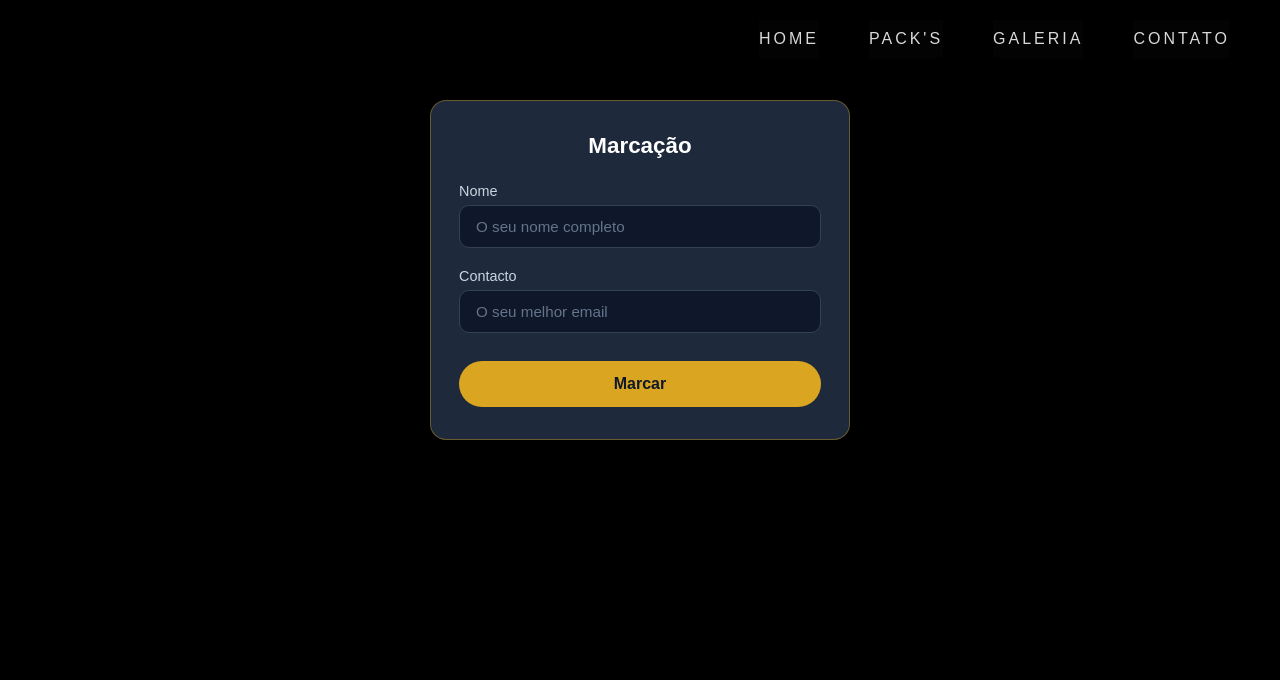
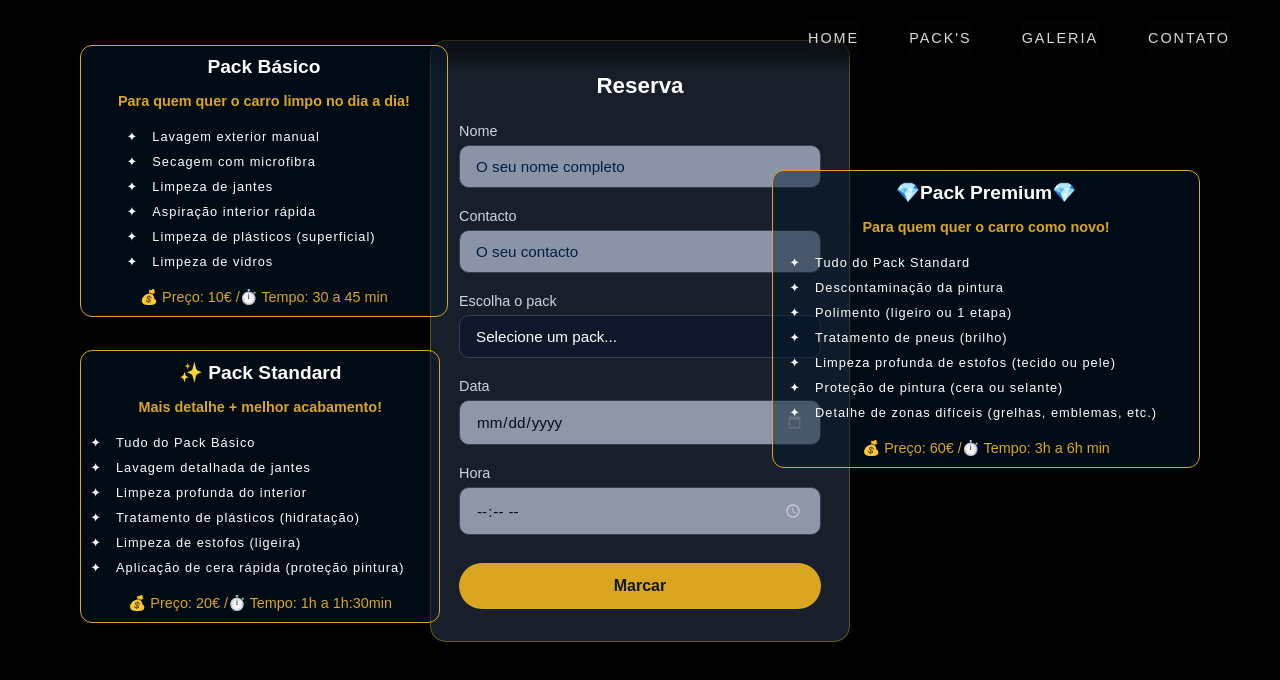
Before and after one commit to pedro84leal-cpu/MP-Carwash, a React (Vite) app: page /reservas in a window 1280 px wide. Shown: the top 680 px of the page. Built offline with nearby package versions, Linux system fonts and the light colour scheme.

Commit message:
mensagem

```diff
--- a/src/assets/Components/Banner-marcacao/banner.module.css
+++ b/src/assets/Components/Banner-marcacao/banner.module.css
@@ -37,7 +37,6 @@
 .textoDourado {
 
     color: gold;
-
     border-radius: 15px;
 }
 
--- a/src/assets/Components/Menu/Menu.module.css
+++ b/src/assets/Components/Menu/Menu.module.css
@@ -32,9 +32,9 @@
     position: relative;
     color: rgba(255, 255, 255, 0.85);
     text-decoration: none;
-    font-size: 1rem;
+    font-size: 0.9rem;
     text-transform: uppercase;
-    letter-spacing: 3px;
+    letter-spacing: 2px;
     padding: 10px 0;
     transition: all 0.3s ease;
     background-color: rgba(11, 11, 11, 0.313);
--- /dev/null
+++ b/src/assets/Components/Packs/Basico/basico.jsx
@@ -0,0 +1,33 @@
+import styles from '../Basico/basico.module.css'
+
+
+function Basico(){
+    return(
+        <>
+        <div className={styles.basico}>
+            <h1 className={styles.basicoTitulo}>
+                Pack Básico
+            </h1>
+            <h2>
+                Para quem quer o carro limpo no dia a dia!
+            </h2>
+            <ul>
+                <li>Lavagem exterior manual</li>
+                <li>Secagem com microfibra</li>
+                <li>Limpeza de jantes</li>
+                <li>Aspiração interior rápida</li>
+                <li>Limpeza de plásticos (superficial)</li>
+                <li>Limpeza de vidros</li>
+            </ul>
+            <p>
+                💰 Preço: 10€ {'/'}⏱️ Tempo: 30 a 45 min
+            </p>
+
+
+        </div>
+        </>
+
+    )
+}
+
+export default Basico
--- /dev/null
+++ b/src/assets/Components/Packs/Basico/basico.module.css
@@ -0,0 +1,44 @@
+.basico{
+
+    display: flex;
+    align-items: center;
+    flex-direction: column;
+    gap: 15px;
+    position: absolute;
+    top: 45px;
+    left: 80px;
+    padding: 10px 37px;
+    background-color: #02172c7f;
+    border: 1px solid goldenrod;
+    border-radius: 12px;
+    z-index: 15;
+}
+
+.basicoTitulo {
+
+    font-size: 1.2rem;
+    color: white
+}
+
+h2{
+
+    color: goldenrod;
+    font-size: 0.9rem;
+}
+
+
+
+li{
+
+    list-style-type: "✦  ";
+    color: white;
+    font-size: 0.8rem;
+    letter-spacing: 1px;
+    padding: 5px;
+}
+
+p{
+
+    color: goldenrod;
+    font-size: 0.9rem;
+}
--- /dev/null
+++ b/src/assets/Components/Packs/Premium/premium.jsx
@@ -0,0 +1,34 @@
+import styles from '../Premium/premium.module.css'
+
+
+function Premium(){
+    return(
+        <>
+        <div className={styles.premium}>
+            <h1 className={styles.premiumTitulo}>
+                💎Pack Premium💎
+            </h1>
+            <h2>
+                Para quem quer o carro como novo!
+            </h2>
+            <ul>
+                <li>Tudo do Pack Standard</li>
+                <li>Descontaminação da pintura</li>
+                <li>Polimento (ligeiro ou 1 etapa)</li>
+                <li>Tratamento de pneus (brilho)</li>
+                <li>Limpeza profunda de estofos (tecido ou pele)</li>
+                <li>Proteção de pintura (cera ou selante)</li>
+                <li>Detalhe de zonas difíceis (grelhas, emblemas, etc.)</li>
+            </ul>
+            <p>
+                💰 Preço: 60€ {'/'}⏱️ Tempo: 3h a 6h min
+            </p>
+
+
+        </div>
+        </>
+
+    )
+}
+
+export default Premium
--- /dev/null
+++ b/src/assets/Components/Packs/Premium/premium.module.css
@@ -0,0 +1,44 @@
+.premium{
+
+    display: flex;
+    align-items: center;
+    flex-direction: column;
+    gap: 15px;
+    position: absolute;
+    top: 170px;
+    right: 80px;
+    padding: 10px 37px;
+    background-color: #02172c7f;
+    border: 1px solid goldenrod;
+    border-radius: 12px;
+    z-index: 15;
+}
+
+.premiumTitulo {
+
+    font-size: 1.2rem;
+    color: white
+}
+
+h2{
+
+    color: goldenrod;
+    font-size: 0.9rem;
+}
+
+
+
+li{
+
+    list-style-type: "✦  ";
+    color: white;
+    font-size: 0.8rem;
+    letter-spacing: 1px;
+    padding: 5px;
+}
+
+p{
+
+    color: goldenrod;
+    font-size: 0.9rem;
+}
--- /dev/null
+++ b/src/assets/Components/Packs/Standard/standard.jsx
@@ -0,0 +1,33 @@
+import styles from '../Standard/standard.module.css'
+
+
+function Standard(){
+    return(
+        <>
+        <div className={styles.standard}>
+            <h1 className={styles.standardTitulo}>
+                ✨ Pack Standard
+            </h1>
+            <h2>
+                Mais detalhe + melhor acabamento!
+            </h2>
+            <ul>
+                <li>Tudo do Pack Básico</li>
+                <li>Lavagem detalhada de jantes</li>
+                <li>Limpeza profunda do interior</li>
+                <li>Tratamento de plásticos (hidratação)</li>
+                <li>Limpeza de estofos (ligeira)</li>
+                <li>Aplicação de cera rápida (proteção pintura)</li>
+            </ul>
+            <p>
+                💰 Preço: 20€ {'/'}⏱️ Tempo: 1h a 1h:30min
+            </p>
+
+
+        </div>
+        </>
+
+    )
+}
+
+export default Standard
--- /dev/null
+++ b/src/assets/Components/Packs/Standard/standard.module.css
@@ -0,0 +1,44 @@
+.standard{
+
+    display: flex;
+    align-items: center;
+    flex-direction: column;
+    gap: 15px;
+    position: absolute;
+    top: 350px;
+    left: 80px;
+    padding: 10px 30px;
+    background-color: #02172c7f;
+    border: 1px solid goldenrod;
+    border-radius: 12px;
+    z-index: 15;
+}
+
+.standardTitulo {
+
+    font-size: 1.2rem;
+    color: white
+}
+
+h2{
+
+    color: goldenrod;
+    font-size: 0.9rem;
+}
+
+
+
+li{
+
+    list-style-type: "✦  ";
+    color: white;
+    font-size: 0.8rem;
+    letter-spacing: 1px;
+    padding: 5px;
+}
+
+p{
+
+    color: goldenrod;
+    font-size: 0.9rem;
+}
--- a/src/assets/Components/Reservas/reservas.jsx
+++ b/src/assets/Components/Reservas/reservas.jsx
@@ -1,12 +1,24 @@
 import Menu from '../Menu/Menu'
+import Basico from '../Packs/Basico/basico';
+import Premium from '../Packs/Premium/premium';
+import Standard from '../Packs/Standard/standard';
 import styles from '../Reservas/reservas.module.css'
+import { useState} from 'react';
+
 
 function Reservas() {
+
+  const [pack, setPack] = useState('');
+  const [data, setData] = useState('');
+  const [hora, setHora] = useState('');
+
   return (
     <>
     <Menu />
     <form className={styles.formMar}>
-      <h2 className={styles.titulo}>Marcação</h2>
+      <h2 className={styles.titulo}>
+        Reserva
+      </h2>
 
       <div className={styles.campo}>
         <label htmlFor="name">Nome</label>
@@ -25,7 +37,47 @@ function Reservas() {
           type="email"
           name="email"
           id="email"
-          placeholder="O seu melhor email"
+          placeholder="O seu contacto"
+          required
+        />
+      </div>
+
+      <div className={styles.campo}>
+        <label htmlFor="pack">Escolha o pack</label>
+          <select
+          name="pack"
+          id="pack"
+          value={pack}
+          onChange={(e) => setPack(e.target.value)}
+          required
+        >
+          <option value="">Selecione um pack...</option>
+          <option value="basico">Pack Básico</option>
+          <option value="standard">Pack Standard</option>
+          <option value="premium">Pack Premium</option>
+        </select>
+      </div>
+
+      <div className={styles.campo}>
+        <label htmlFor="data">Data</label>
+        <input
+          type="date"
+          name="data"
+          id="data"
+          value={data}
+          onChange={(e) => setData(e.target.value)}
+          required
+        />
+      </div>
+
+      <div className={styles.campo}>
+        <label htmlFor="hora">Hora</label>
+        <input
+          type="time"
+          name="hora"
+          id="hora"
+          value={hora}
+          onChange={(e) => setHora(e.target.value)}
           required
         />
       </div>
@@ -34,6 +86,9 @@ function Reservas() {
         Marcar
       </button>
     </form>
+    <Basico />
+    <Standard />
+    <Premium />
     </>
   )
 }
--- a/src/assets/Components/Reservas/reservas.module.css
+++ b/src/assets/Components/Reservas/reservas.module.css
@@ -5,9 +5,9 @@
     gap: 20px;
     max-width: 420px;
     width: 100%;
-    margin: 100px auto;
+    margin: 40px auto;
     padding: 32px 28px;
-    background-color: #1e293b;
+    background-color: #181f2a;
     border: 1px solid rgba(218, 165, 32, 0.4);
     border-radius: 16px;
     box-shadow: 0 8px 30px rgba(0, 0, 0, 0.3);
@@ -41,7 +41,7 @@
     padding: 12px 16px;
     font-size: 0.95rem;
     color: white;
-    background-color: #0f172a;
+    background-color: #8b94a7;
     border: 1px solid #334155;
     border-radius: 10px;
     outline: none;
@@ -50,7 +50,7 @@
 
 .campo input::placeholder {
 
-     color: #64748b;
+     color: #021e44;
 }
 
 .campo input:focus {
@@ -86,3 +86,61 @@
 
     transform: translateY(0);
 }
+
+.campo select {
+
+    padding: 12px 16px;
+    font-size: 0.95rem;
+    color: white;
+    background-color: #0f172a;
+    border: 1px solid #334155;
+    border-radius: 10px;
+    outline: none;
+    cursor: pointer;
+    transition: border-color 0.3s ease, box-shadow 0.3s ease;
+    appearance: none;  /* remove seta padrão */
+}
+
+.campo select:focus {
+
+    border-color: goldenrod;
+    box-shadow: 0 0 0 3px rgba(218, 165, 32, 0.15);
+}
+
+.campo select option {
+
+    background-color: #1e293b;
+    color: white;
+}
+
+.campo input[type="date"],
+.campo input[type="time"] {
+    padding: 12px 16px;
+    font-size: 0.95rem;
+    color: rgb(0, 14, 25);
+    background-color: #8e96a8;
+    border: 1px solid #334155;
+    border-radius: 10px;
+    outline: none;
+    cursor: pointer;
+    transition: border-color 0.3s ease, box-shadow 0.3s ease;
+}
+
+.campo input[type="date"]:focus,
+.campo input[type="time"]:focus {
+  border-color: goldenrod;
+  box-shadow: 0 0 0 3px rgba(218, 165, 32, 0.15);
+}
+
+/* Cor do ícone do calendário/relógio */
+.campo input[type="date"]::-webkit-calendar-picker-indicator,
+.campo input[type="time"]::-webkit-calendar-picker-indicator {
+  filter: invert(0.8);  /* ícone mais claro */
+  cursor: pointer;
+}
+
+/* Cor do ícone no hover */
+.campo input[type="date"]:hover::-webkit-calendar-picker-indicator,
+.campo input[type="time"]:hover::-webkit-calendar-picker-indicator {
+  filter: invert(1) sepia(1) saturate(5) hue-rotate(10deg);  /* tom dourado */
+}
```
Also changed, not shown: src/assets/Components/Packs/packs.module.css (deleted), src/assets/Components/Packs/paks.jsx (deleted).
